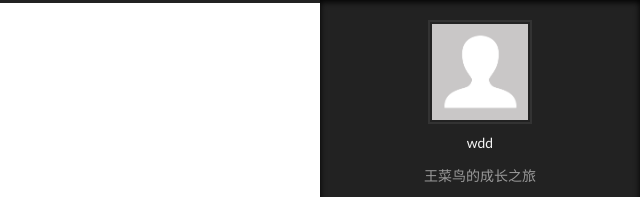
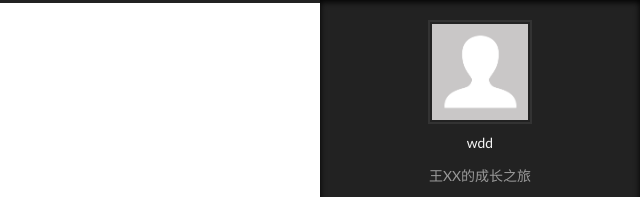
Before and after one commit to wd94/wd94.github.io, a plain HTML site: page archives/2016/01/index.html in a window 1280 px wide. Both pictures are taken after a click on the element 1217 px from the left and 742 px from the top of the page. Shown: the top 197 px of the page, 640-1280 px from the left. Drawn offline with Linux system fonts and the light colour scheme.

Commit message:
Site updated: 2017-01-21 17:10:55

```diff
--- a/archives/2016/01/index.html
+++ b/archives/2016/01/index.html
@@ -84,15 +84,15 @@
 
 
 
-<meta name="description" content="王菜鸟的成长之旅">
+<meta name="description" content="王XX的成长之旅">
 <meta property="og:type" content="website">
 <meta property="og:title" content="wdd的blog">
 <meta property="og:url" content="https://wd94.github.io/archives/2016/01/index.html">
 <meta property="og:site_name" content="wdd的blog">
-<meta property="og:description" content="王菜鸟的成长之旅">
+<meta property="og:description" content="王XX的成长之旅">
 <meta name="twitter:card" content="summary">
 <meta name="twitter:title" content="wdd的blog">
-<meta name="twitter:description" content="王菜鸟的成长之旅">
+<meta name="twitter:description" content="王XX的成长之旅">
 
 
 
@@ -379,7 +379,7 @@
                src="/images/avatar.gif"
                alt="wdd" />
           <p class="site-author-name" itemprop="name">wdd</p>
-          <p class="site-description motion-element" itemprop="description">王菜鸟的成长之旅</p>
+          <p class="site-description motion-element" itemprop="description">王XX的成长之旅</p>
         </div>
         <nav class="site-state motion-element">
 
```
Also changed, not shown: 2016/01/21/my-first-blog/index.html (+1 -1 lines), 2016/01/21/test/index.html (+1 -1 lines), about/index.html (+1 -1 lines), archives/2016/index.html (+4 -4 lines), archives/index.html (+4 -4 lines), categories/index.html (+4 -4 lines), categories/start/index.html (+4 -4 lines), categories/test/index.html (+4 -4 lines), index.html (+4 -4 lines), tags/index.html (+4 -4 lines), tags/start/index.html (+4 -4 lines), tags/test/index.html (+4 -4 lines), images/avatar.jpg (added).
